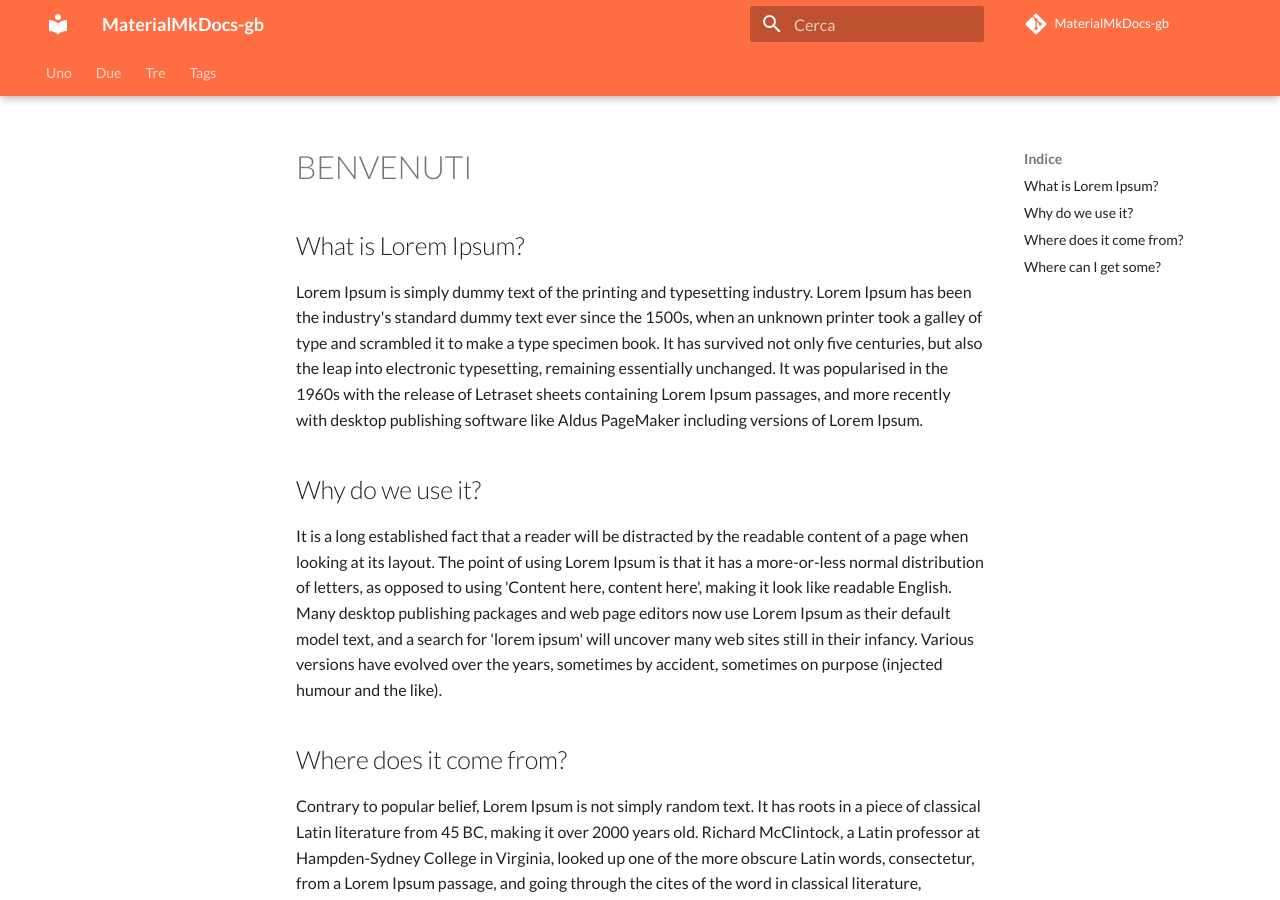
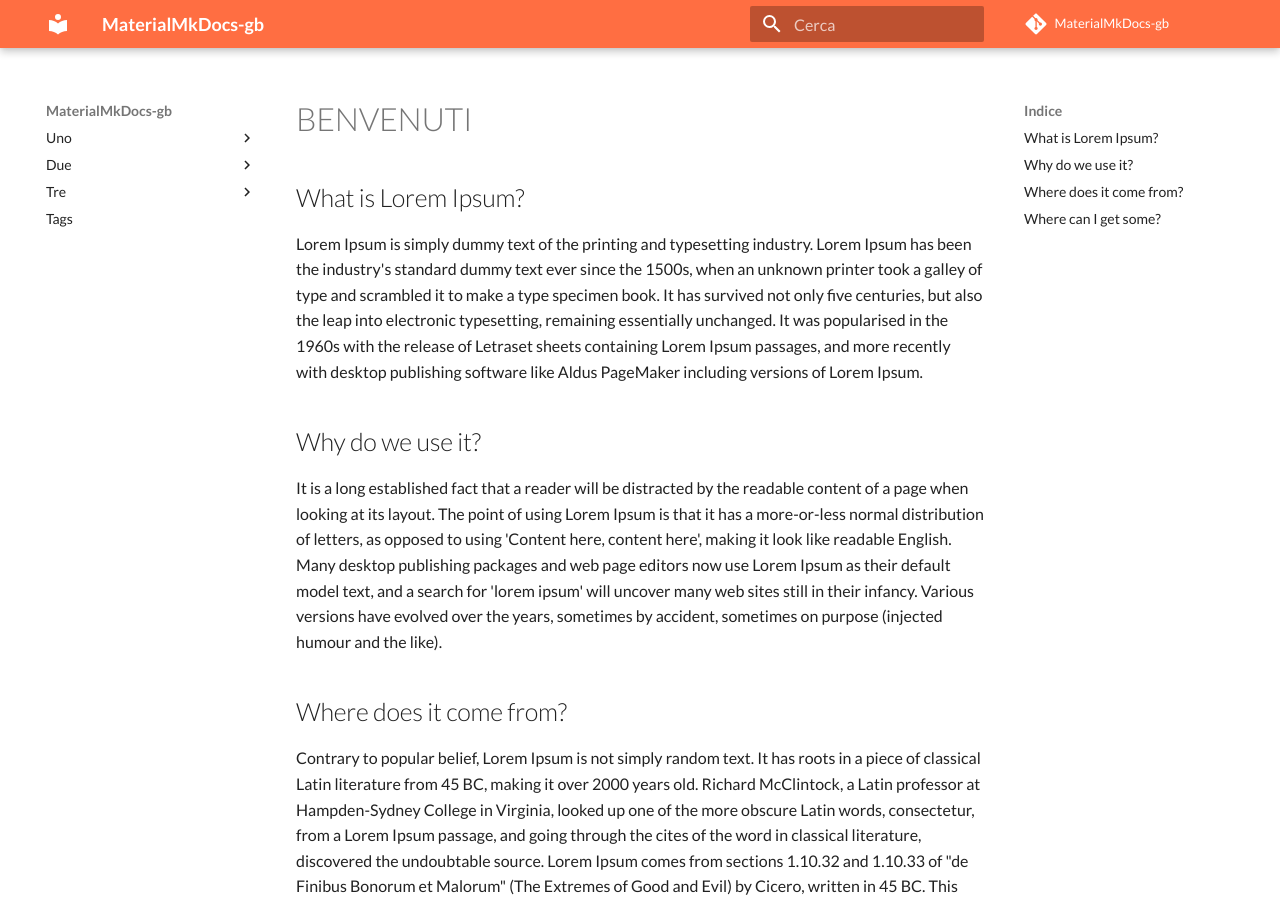
Before and after one commit to gbvitrano/MaterialMkDocs-gb, an MkDocs documentation site: the page built from docs/bla.md, in a window 1280 px wide and 900 px high. Built offline with MkDocs 1.6.1 and Material for MkDocs 9.7.7, drawn with Linux system fonts in a browser that asks for light colours; comment, search, counter and statistics services are not loaded.

Commit message:
Update mkdocs.yml

```diff
--- a/mkdocs.yml
+++ b/mkdocs.yml
@@ -49,10 +49,6 @@
   language: it
   features:
     - navigation.top
-    - navigation.instant
-    - navigation.tabs
-    - navigation.tabs.sticky
-    - search.highlight
     - search.share
     - search.suggest
   palette:
```
